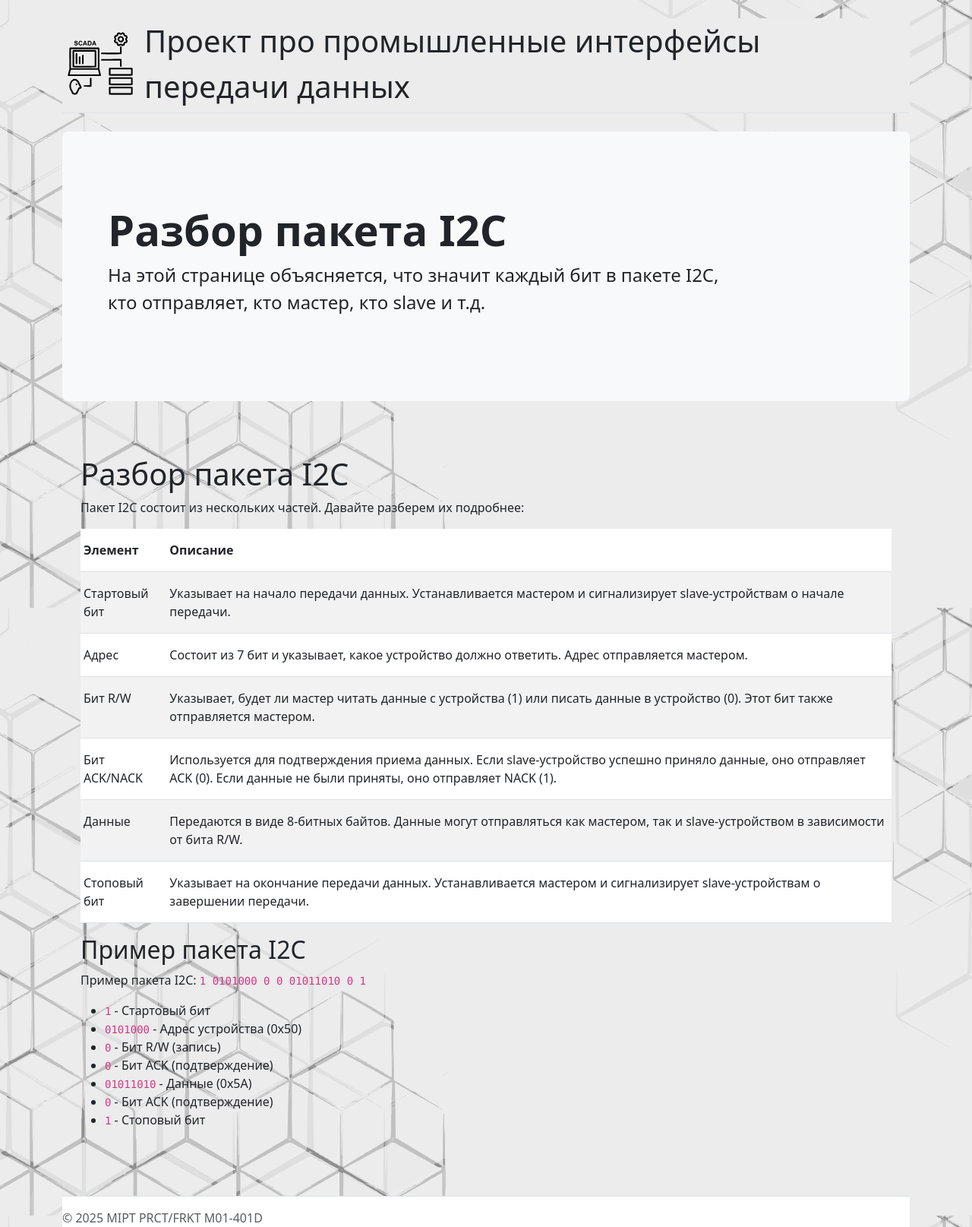
After one commit to BloodSIeep/Asu_Project, a Django app: page /i2c_explanation/ in a window 1280 px wide. The commit adds this page. Shown: the whole page at 76% size. Run offline with Django 4.2, Linux system fonts and the light colour scheme; some libraries are stand-ins or nearby versions.

Commit message:
Пофиксил 404 одной страницы и чуть поправил оформление

```diff
--- a/Asu_Project/urls.py
+++ b/Asu_Project/urls.py
@@ -25,8 +25,8 @@ urlpatterns = [
     path('terms-list/', views.terms_list, name='terms_list'),
     path('add-term/', views.add_term, name='add_term'),
     path('send-term/', views.send_term, name='send_term'),
-    path('stats/', views.show_stats, name='stats'),
     path('i2c_decoder/', views.decode_i2c_packet, name='i2c_decoder'),
     path('texts-list/', views.texts_list, name='texts_list'),
+    path('i2c_explanation/', views.i2c_explanation, name='i2c_explanation'),
     path('test-input/', views.test_input, name='test-input')
 ] + static(settings.MEDIA_URL, document_root=settings.MEDIA_ROOT)
--- a/Asu_Project/views.py
+++ b/Asu_Project/views.py
@@ -21,7 +21,7 @@ def index(request):
 
 def terms_list(request):
     """
-    Отображает список терминов.
+    Отображает список перечня.
 
     :param request: HTTP-запрос.
     :return: Рендеринг страницы list.html с контекстом, содержащим список терминов.
@@ -31,10 +31,10 @@ def terms_list(request):
 
 def texts_list(request):
     """
-    Отображает список текстов.
+    Отображает список перечня.
 
     :param request: HTTP-запрос.
-    :return: Рендеринг страницы realization.html с контекстом, содержащим список текстов.
+    :return: Рендеринг страницы realization.html с контекстом, содержащим список терминов.
     """
     texts = texts_work.get_texts_for_table()
     return render(request, "realization.html", context={"texts": texts})
@@ -111,19 +111,24 @@ def send_term(request):
     else:
         return add_term(request)
 
-def show_stats(request):
+
+
+
+
+def i2c_explanation(request):
     """
-    Обрабатывает HTTP-запрос и рендерит страницу с статистикой по терминам.
-
-    Эта функция:
-    - Извлекает статистику по терминам с помощью функции `get_terms_stats` из модуля `terms_work`.
-    - Отправляет полученную статистику в шаблон "stats.html" для отображения пользователю.
+    Отображает страницу с объяснением разбора пакета I2C.
 
     :param request: HTTP-запрос.
-    :return: Рендеринг страницы stats.html с контекстом, содержащим статистику по терминам.
+    :return: Рендеринг страницы i2c_explanation.html.
     """
-    stats = terms_work.get_terms_stats()
-    return render(request, "stats.html", stats)
+    return render(request, "i2c_explanation.html")
+
+
+
+
+
+
 
 def decode_i2c_packet(request):
     """
--- /dev/null
+++ b/templates/i2c_explanation.html
@@ -0,0 +1,73 @@
+{% extends "base_page.html" %}
+{% load static %}
+
+{% block page_title %}
+Разбор пакета I2C
+{% endblock %}
+
+{% block page_lead %}
+На этой странице объясняется, что значит каждый бит в пакете I2C, кто отправляет, кто мастер, кто slave и т.д.
+{% endblock %}
+
+{% block content %}
+<div class="container px-4 py-5" id="i2c-explanation-page">
+    <h1>Разбор пакета I2C</h1>
+    <p>Пакет I2C состоит из нескольких частей. Давайте разберем их подробнее:</p>
+
+    <div class="table-responsive">
+        <table class="table table-striped table-sm custom-table">
+            <thead>
+                <tr>
+                    <th scope="col" class="py-3">Элемент</th>
+                    <th scope="col" class="py-3">Описание</th>
+                </tr>
+            </thead>
+            <tbody>
+                <tr>
+                    <td class="py-3">Стартовый бит</td>
+                    <td class="py-3">Указывает на начало передачи данных. Устанавливается мастером и сигнализирует slave-устройствам о начале передачи.</td>
+                </tr>
+                <tr>
+                    <td class="py-3">Адрес</td>
+                    <td class="py-3">Состоит из 7 бит и указывает, какое устройство должно ответить. Адрес отправляется мастером.</td>
+                </tr>
+                <tr>
+                    <td class="py-3">Бит R/W</td>
+                    <td class="py-3">Указывает, будет ли мастер читать данные с устройства (1) или писать данные в устройство (0). Этот бит также отправляется мастером.</td>
+                </tr>
+                <tr>
+                    <td class="py-3">Бит ACK/NACK</td>
+                    <td class="py-3">Используется для подтверждения приема данных. Если slave-устройство успешно приняло данные, оно отправляет ACK (0). Если данные не были приняты, оно отправляет NACK (1).</td>
+                </tr>
+                <tr>
+                    <td class="py-3">Данные</td>
+                    <td class="py-3">Передаются в виде 8-битных байтов. Данные могут отправляться как мастером, так и slave-устройством в зависимости от бита R/W.</td>
+                </tr>
+                <tr>
+                    <td class="py-3">Стоповый бит</td>
+                    <td class="py-3">Указывает на окончание передачи данных. Устанавливается мастером и сигнализирует slave-устройствам о завершении передачи.</td>
+                </tr>
+            </tbody>
+        </table>
+    </div>
+
+    <h2>Пример пакета I2C</h2>
+    <p>Пример пакета I2C: <code>1 0101000 0 0 01011010 0 1</code></p>
+    <ul>
+        <li><code>1</code> - Стартовый бит</li>
+        <li><code>0101000</code> - Адрес устройства (0x50)</li>
+        <li><code>0</code> - Бит R/W (запись)</li>
+        <li><code>0</code> - Бит ACK (подтверждение)</li>
+        <li><code>01011010</code> - Данные (0x5A)</li>
+        <li><code>0</code> - Бит ACK (подтверждение)</li>
+        <li><code>1</code> - Стоповый бит</li>
+    </ul>
+</div>
+
+<style>
+  .custom-table {
+      background-color: #ffffff; /* Светло-серый фон */
+  }
+</style>
+
+{% endblock %}
--- a/templates/index.html
+++ b/templates/index.html
@@ -80,9 +80,9 @@
                 </svg>
             </div>
             <div class="bg-light p-3 rounded">
-                <h3 class="fs-2">Статистика</h3>
-                <p>Сколько слов уже есть?</p>
-                <a href="/stats" class="btn btn-primary">
+                <h3 class="fs-2">Отзывы</h3>
+                <p>Отзывы посетителей сайта</p>
+                <a href="/i2c_explanation/" class="btn btn-primary">
                     Изучить
                 </a>
             </div>
```
Also changed, not shown: Asu_Project/tests_work.py (+10 -1 lines), Asu_Project/texts_work.py (+34 -6 lines), templates/stats.html (deleted, +0 -64 lines).
